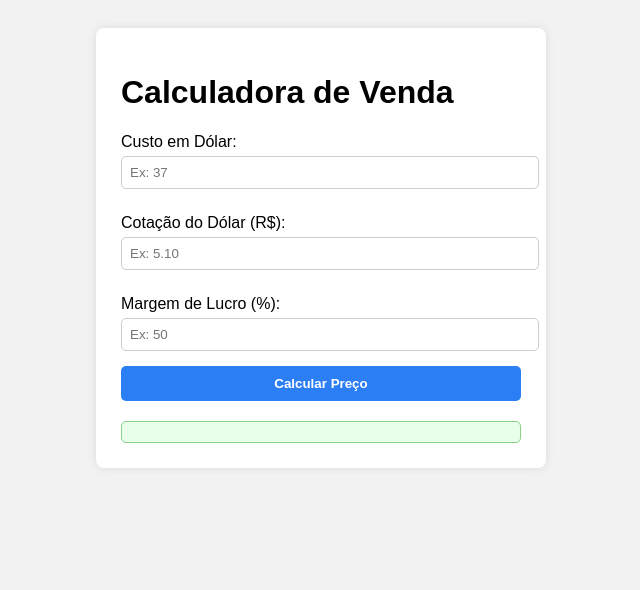
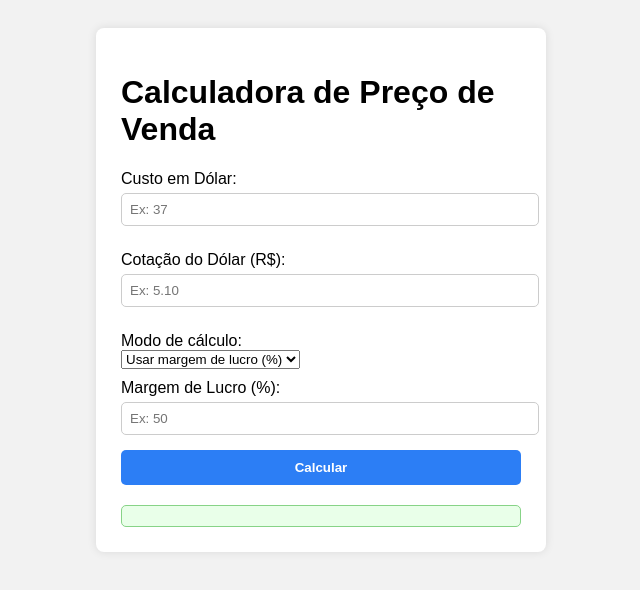
Before and after one commit to Rodrigotorres1/ClearMargin, a plain HTML site: page template.html in a window 1280 px wide. Shown: the whole page, without its empty margins (319-959 px from the left). Drawn offline with Linux system fonts and the light colour scheme.

Commit message:
Adição de usar preço de venda

```diff
--- a/script.js
+++ b/script.js
@@ -1,14 +1,29 @@
+function alternarModo() {
+  const modo = document.getElementById("modo").value;
+  document.getElementById("inputMargem").style.display = modo === "margem" ? "block" : "none";
+  document.getElementById("inputPreco").style.display = modo === "preco" ? "block" : "none";
+  document.getElementById("resultado").innerHTML = "";
+}
+
 function calcular() {
   const custoDolar = parseFloat(document.getElementById("custoDolar").value);
   const cotacao = parseFloat(document.getElementById("cotacao").value);
-  const margem = parseFloat(document.getElementById("margem").value);
+  const modo = document.getElementById("modo").value;
 
-  if (isNaN(custoDolar) || isNaN(cotacao) || isNaN(margem)) {
-    document.getElementById("resultado").innerHTML = "Por favor, preencha todos os campos corretamente.";
+  if (isNaN(custoDolar) || isNaN(cotacao)) {
+    document.getElementById("resultado").innerHTML = "Preencha o custo e a cotação corretamente.";
     return;
   }
 
   const custoTotal = custoDolar * cotacao;
+
+  if (modo === "margem") {
+    const margem = parseFloat(document.getElementById("margem").value);
+    if (isNaN(margem)) {
+      document.getElementById("resultado").innerHTML = "Informe a margem corretamente.";
+      return;
+    }
+
     const precoVenda = custoTotal * (1 + margem / 100);
     const lucro = precoVenda - custoTotal;
 
@@ -16,4 +31,19 @@ function calcular() {
       `<strong>Preço sugerido:</strong> R$ ${precoVenda.toFixed(2)}<br>` +
       `<strong>Lucro estimado:</strong> R$ ${lucro.toFixed(2)}<br>` +
       `<strong>Margem:</strong> ${margem.toFixed(2)}%`;
+
+  } else if (modo === "preco") {
+    const precoVenda = parseFloat(document.getElementById("precoVenda").value);
+    if (isNaN(precoVenda)) {
+      document.getElementById("resultado").innerHTML = "Informe o preço de venda corretamente.";
+      return;
     }
+
+    const lucro = precoVenda - custoTotal;
+    const margem = (lucro / custoTotal) * 100;
+
+    document.getElementById("resultado").innerHTML =
+      `<strong>Lucro estimado:</strong> R$ ${lucro.toFixed(2)}<br>` +
+      `<strong>Margem de lucro:</strong> ${margem.toFixed(2)}%`;
+  }
+}
--- a/template.html
+++ b/template.html
@@ -8,7 +8,7 @@
 </head>
 <body>
   <div class="container">
-    <h1>Calculadora de Venda</h1>
+    <h1>Calculadora de Preço de Venda</h1>
 
     <label for="custoDolar">Custo em Dólar:</label>
     <input type="number" id="custoDolar" placeholder="Ex: 37" />
@@ -16,10 +16,23 @@
     <label for="cotacao">Cotação do Dólar (R$):</label>
     <input type="number" id="cotacao" placeholder="Ex: 5.10" />
 
-    <label for="margem">Margem de Lucro (%):</label>
-    <input type="number" id="margem" placeholder="Ex: 50" />
+    <label for="modo">Modo de cálculo:</label>
+    <select id="modo" onchange="alternarModo()">
+      <option value="margem">Usar margem de lucro (%)</option>
+      <option value="preco">Usar preço de venda (R$)</option>
+    </select>
 
-    <button onclick="calcular()">Calcular Preço</button>
+    <div id="inputMargem">
+      <label for="margem">Margem de Lucro (%):</label>
+      <input type="number" id="margem" placeholder="Ex: 50" />
+    </div>
+
+    <div id="inputPreco" style="display: none;">
+      <label for="precoVenda">Preço de Venda (R$):</label>
+      <input type="number" id="precoVenda" placeholder="Ex: 270" />
+    </div>
+
+    <button onclick="calcular()">Calcular</button>
 
     <div id="resultado" class="resultado"></div>
   </div>
```
Lines whose indentation alone changed are shown as unchanged.
